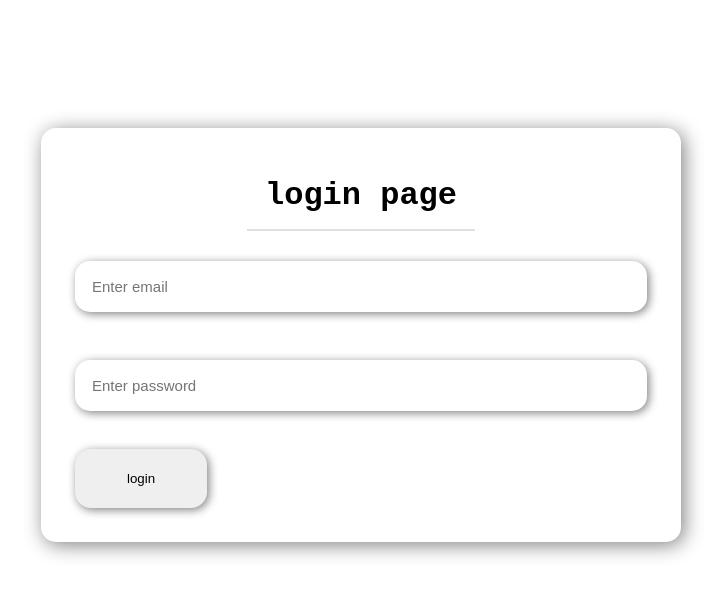
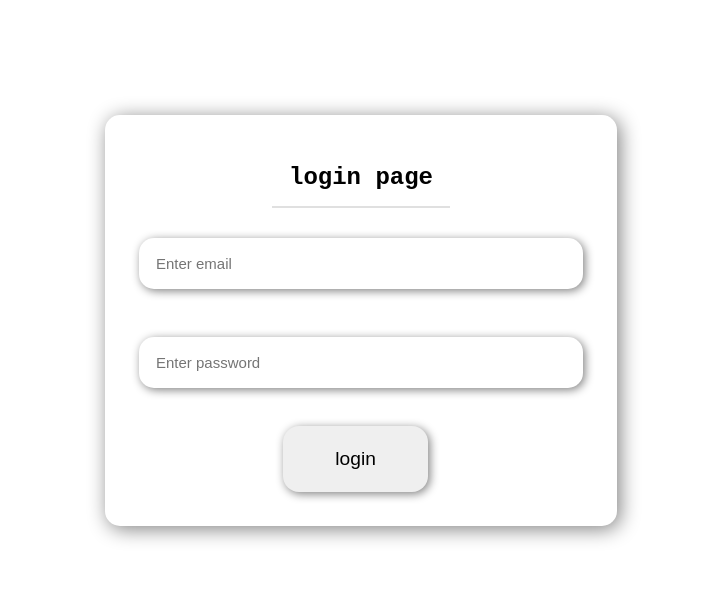
Before and after one commit to tonmoybiswas9/login-page, a plain HTML site: page index.html in a window 1280 px wide. Shown: the whole page, without its empty margins (279-1006 px from the left). Drawn offline with Linux system fonts and the light colour scheme.

Commit message:
added some css

```diff
--- a/css/style.css
+++ b/css/style.css
@@ -9,7 +9,7 @@ body {
   max-height: 100vh;
 }
 .header h1 {
-  font-size: 2rem;
+  font-size: 1.5rem;
   padding: 15px;
   text-align: center;
   border-bottom: 2px solid rgba(128, 128, 128, 0.247);
@@ -36,17 +36,23 @@ body {
   border-radius: 16px;
   margin: 20px 0 0 0;
   box-shadow: 2px 2px 10px gray;
+  font-size: 1.2rem;
+}
+.btn {
+  width: 35%;
+  margin: auto;
 }
 .btn button:hover {
-  background-color: cornflowerblue;
+  background-color: blue;
+  color: white;
   box-shadow: 2px 2px 10px cornflowerblue;
 }
 .login-containar {
   border: 2px solid transparent;
-  width: 50%;
+  width: 40%;
   margin: auto;
   padding: 2rem;
-  margin-top: 10%;
+  margin-top: 9%;
   border-radius: 15px;
   box-shadow: 3px 3px 20px gray;
 }
```
